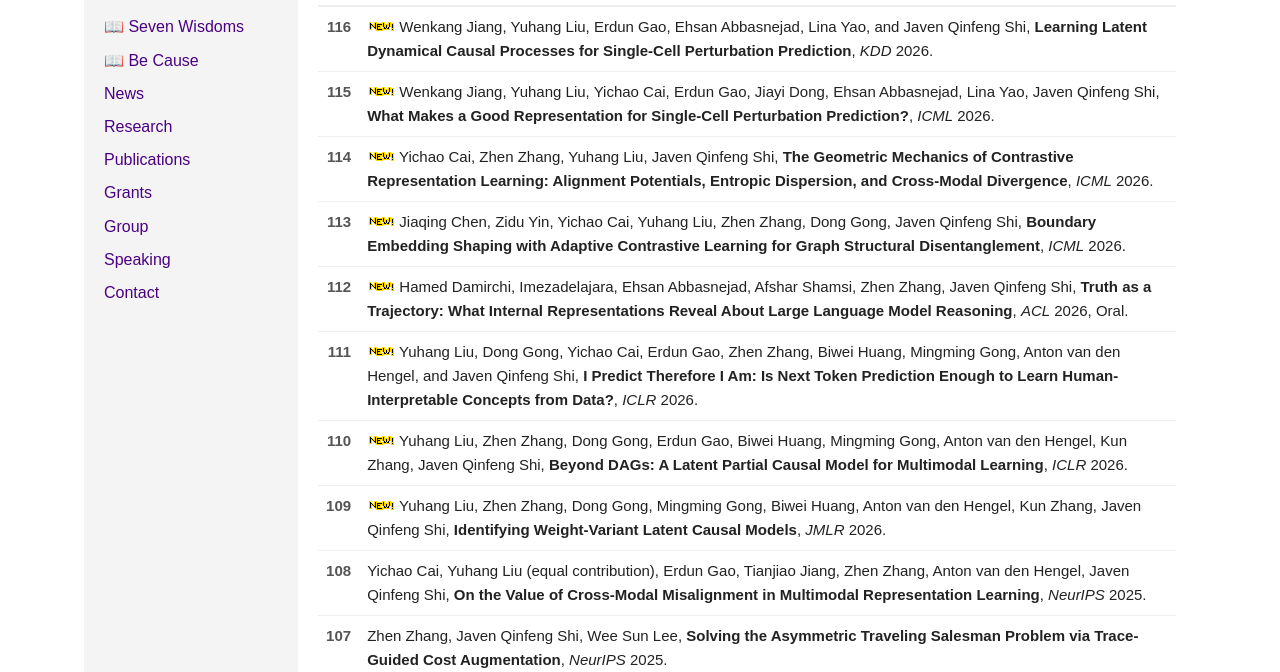
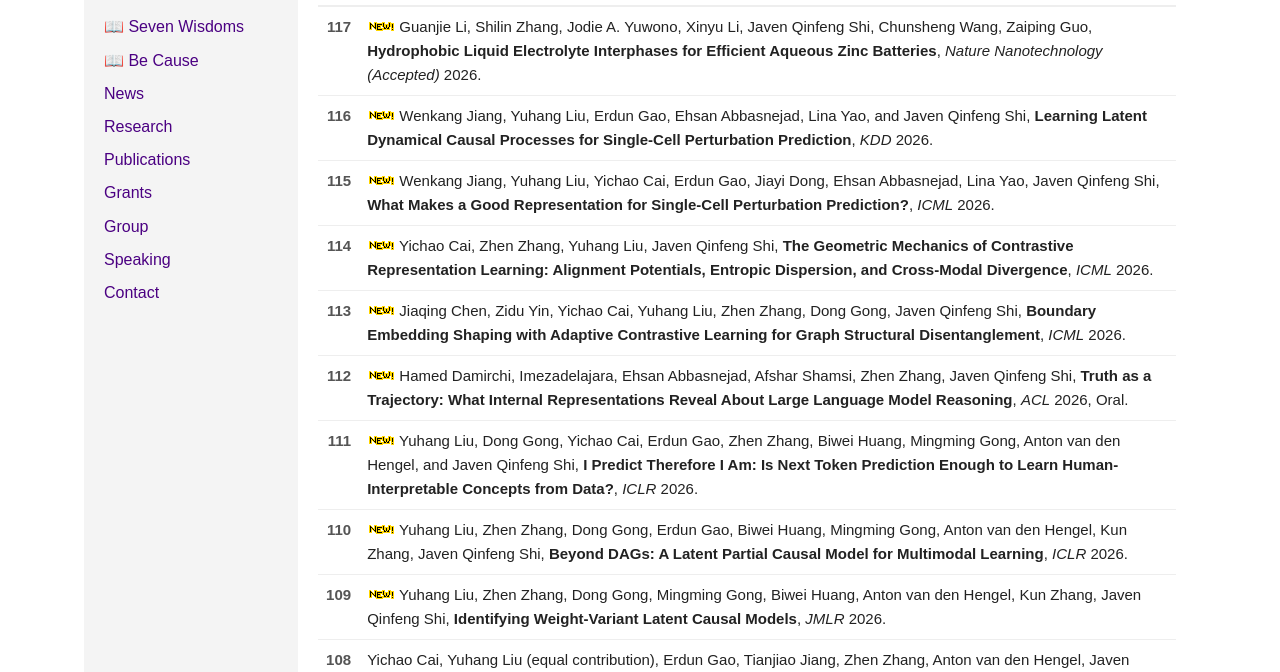
Before and after one commit to JavenShi/JavenShi.github.io, a plain HTML site: page pubs.html in a window 1280 px wide. Shown: the part 92-764 px from the top of the page. Drawn offline with Linux system fonts and the light colour scheme.

Commit message:
Add files via upload

```diff
--- a/pubs.html
+++ b/pubs.html
@@ -53,6 +53,14 @@
   <td colspan="2">
     <a name="pubs"></a>
     <table cellpadding="5" cellspacing="0">
+    	<tr>
+        <td valign="top">117</td>
+        <td>
+          <img src="images/new.gif"> Guanjie Li, Shilin Zhang, Jodie A. Yuwono, Xinyu Li, Javen Qinfeng Shi, Chunsheng Wang, Zaiping Guo,
+          <b>Hydrophobic Liquid Electrolyte Interphases for Efficient Aqueous Zinc Batteries</b>,
+          <i>Nature Nanotechnology (Accepted)</i> 2026. <br />
+        </td>
+      </tr>
     	<tr>
         <td valign="top">116</td>
         <td>
```
Also changed, not shown: index.html (+3 -0 lines).
